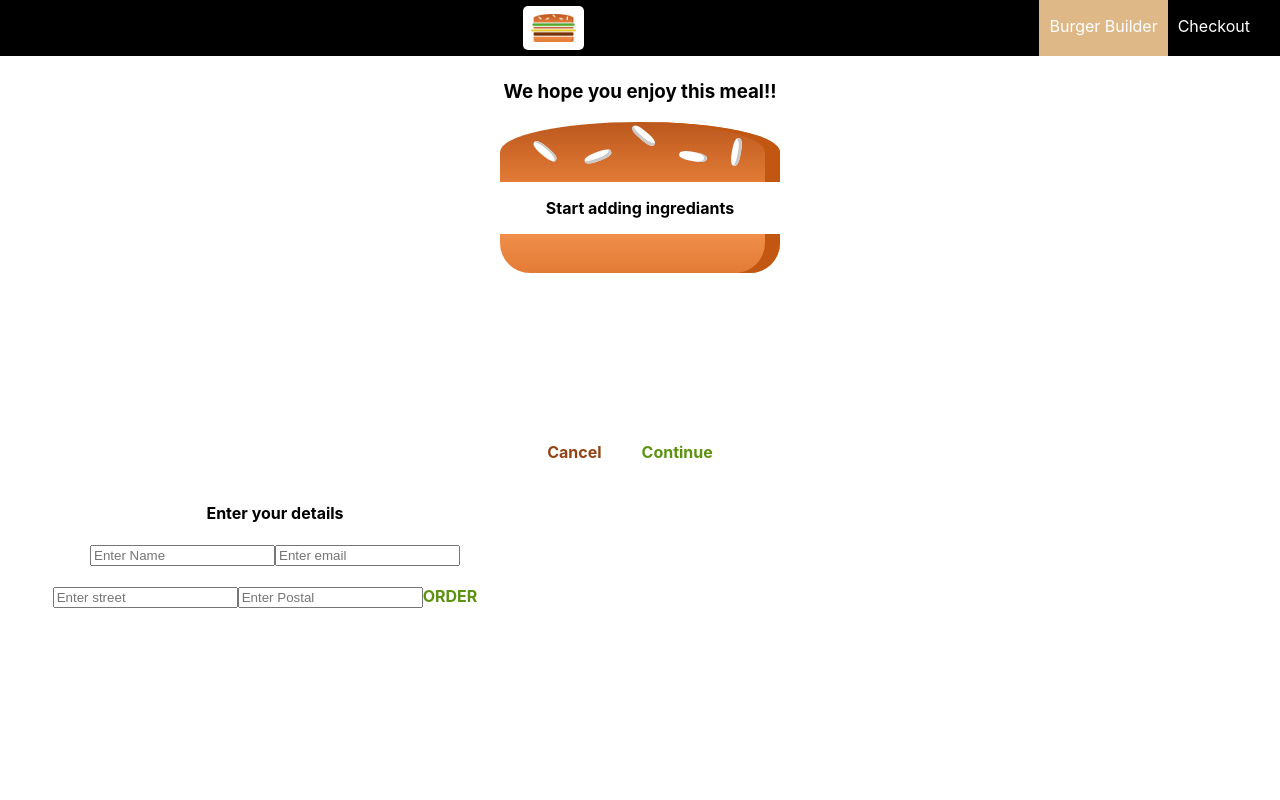
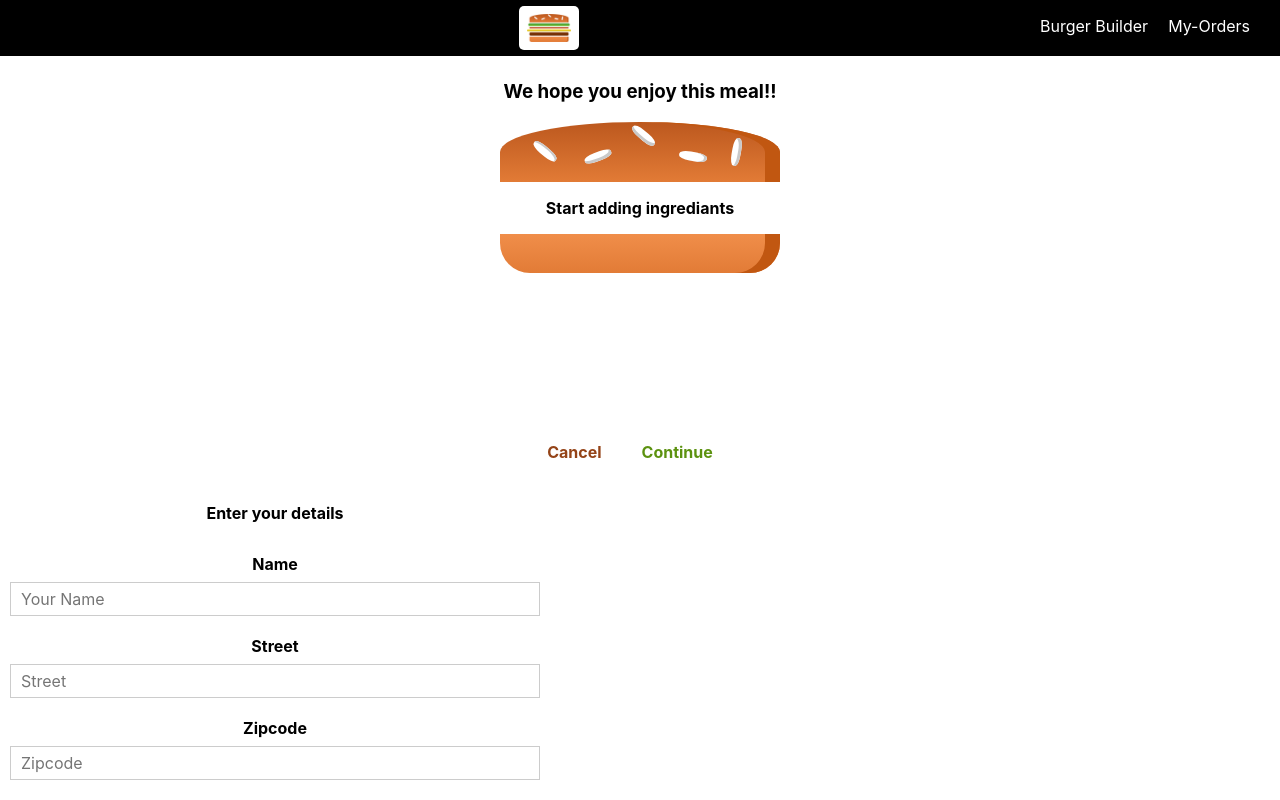
Before and after one commit to nehakhatriya/Burger-app, a React (Create React App) app: page /checkout in a window 1280 px wide. Both pictures are taken after a click on the button "Continue". Shown: the top 800 px of the page. Built offline with nearby package versions, Linux system fonts and the light colour scheme.

Commit message:
added order summary and form

```diff
--- a/src/App.js
+++ b/src/App.js
@@ -4,6 +4,7 @@ import BurgerBuilder from './components/Container/BurgerBuilder/BurgerBuilder';
 import Checkout from './components/CheckoutSummary/Checkout'
 import {BrowserRouter} from 'react-router-dom';
 import {Route} from 'react-router-dom'
+import Orders from './components/Orders/Orders'
 
 function App() {
   return (
@@ -11,6 +12,7 @@ function App() {
     <div >
        <Layout>
          <Route path="/checkout" component={Checkout}/>
+         <Route path="/my-orders" component={Orders}/>
          <Route path="/" exact component={BurgerBuilder}/>
 
        </Layout>
--- a/src/components/CheckoutSummary/ContactData.js
+++ b/src/components/CheckoutSummary/ContactData.js
@@ -3,53 +3,99 @@ import Button from '../Layout/UI/button'
 import classes from './ContactData.module.css'
 import axios from 'axios'
 import Spinner from '../Layout/UI/spinner'
+import Input from '../Layout/UI/Input'
 
-class ContactData extends Component{
-    state={
-        loading:false
+class ContactData extends Component {
+    state = {
+        orderForm: {
+
+                Name: {
+                    elementType: "input",
+                    elementCongif: { type: "text", placeholder: 'Your Name' },
+                    value: ''
+                },
+                Street: {
+                    elementType: "input",
+                    elementCongif: { type: "text", placeholder: 'Street' },
+                    value: ''
+                },
+                Zipcode: {
+                    elementType: "input",
+                    elementCongif: { type: "text", placeholder: 'Zipcode' },
+                    value: ''
+                },
+                Country: {
+                    elementType: "input",
+                    elementCongif: { type: "text", placeholder: 'Country' },
+                    value: ''
+                },
+                Email: {
+                    elementType: "input",
+                    elementCongif: { type: "email", placeholder: 'Your email' },
+                    value: ''
+                },
+                Deliverymethod: {
+                    elementType: "select",
+                    elementCongif: { options: [{ value: 'fastest', displayValue: 'Fastest' },
+                                 { value: 'cheapest', displayValue: 'Cheapest' }]},
+                    value:''
+            }
+        },
+        loading: false
+
+}
+orderhandler = (ev) => {
+    ev.preventDefault();
+    this.setState({ loading: true })
+    const order = {
+        ingredients: this.props.ingredients,
+        price: this.props.totalPrice,
+        customer: {
+            name: "neha khatriya",
+            address: {
+                street: "ankur",
+                zipcode: '452010',
+                country: "India"
+            },
+            email: "nehakhatriya@yahoo.com",
+
+        },
+        deliverymethod: "fastest"
+    }
+    axios.post("/orders.json", order)
+        .then(res => {
+            this.setState({ loading: false })
+            this.props.history.push('/')
+        })
+        .catch(error => this.setState({ loading: false }))
+
+}
+
+inputChangedHandler=(event, inputIdentifier)=>{
+    console.log(event.target.value)
+
+}
+render() {
+
+    let input=[];
+    for(let key in this.state.orderForm){
+        input.push({ id:key, config:this.state.orderForm[key]})
     }
 
-orderhandler=(ev)=>{
-    ev.preventDefault();
-   this.setState({loading:true})
-         const order={
-             ingredients:this.props.ingredients,
-             price:this.props.totalPrice,
-             customer:{
-                 name:"neha khatriya",
-                 address:{
-                     street:"ankur",
-                     zipcode:'452010',
-                 country:"India"
-                 },
-                 email:"nehakhatriya@yahoo.com",
+    let form = (<form>
+        {input.map(element=>{
+           return <Input label={element.id} changed={(event)=>this.inputChangedHandler()} elementType={element.config.elementType} elementConfig={element.config.elementCongif} value={element.config.value}></Input>
 
-             },
-             deliverymethod:"fastest"
-         }
-         axios.post("/orders.json",order)
-         .then(res=>{
-             this.setState({loading:false})
-             this.props.history.push('/')
-            }   )
-         .catch(error=>this.setState({loading:false}))
-
-}
-render(){
-    let form=( <form>
-        <input type="text" name="name" placeholder="Enter Name"></input>
-        <input type="email"  name="email" placeholder="Enter email"></input>
-        <input type="text"  name="street" placeholder="Enter street"></input>
-        <input type="text"  name="postal" placeholder="Enter Postal"></input>
+        })}
         <Button btnType="Success" click={this.orderhandler}>ORDER</Button>
     </form>);
-    if(this.state.loading){
-        form=<Spinner/>
+    if (this.state.loading) {
+        form = <Spinner />
     }
-      return (
+    return (
         <div className={classes.ContactData}>
             <h4>Enter your details</h4>
-           {form}
+            {form}
         </div>
     )
 }
--- a/src/components/CheckoutSummary/ContactData.module.css
+++ b/src/components/CheckoutSummary/ContactData.module.css
@@ -2,6 +2,7 @@
     margin:20px auro;
     width: 80%;
     text-align:center;
+    box-sizing: border-box;
 }
 
 @media (min-width: 600px){
--- /dev/null
+++ b/src/components/Layout/UI/Input.js
@@ -0,0 +1,33 @@
+import React from 'react'
+import classes from './Input.module.css'
+const Input = (props) => {
+    let inputElement = null;
+
+    switch (props.elementType) {
+        case 'input':
+            inputElement = <input onChange={props.changed} className={classes.InputElement} {...props.elementConfig} value={props.value} />
+            break;
+        case 'textarea':
+            inputElement = <textarea onChange={props.changed} className={classes.InputElement} {...props.elementConfig} value={props.value} />
+            break;
+        case 'select':
+            inputElement = (<select onChange={props.changed} className={classes.InputElement} value={props.value}>
+                {props.elementConfig.options.map(el=>{
+                    return <option key={el.value} value={el.value}>{el.displayValue}</option>
+                })}
+            </select>)
+            break;
+        default:
+            inputElement = <input onChange={props.changed} className={classes.InputElement} {...props.elementConfig} value={props.value} />
+    }
+
+    return (
+        <div className={classes.Input}>
+            <label className={classes.Label}>{props.label}</label>
+            {inputElement}
+        </div>
+    )
+
+}
+
+export default Input;
--- /dev/null
+++ b/src/components/Layout/UI/Input.module.css
@@ -0,0 +1,27 @@
+.Input{
+width:100%;
+padding:10px;
+box-sizing: border-box;
+}
+
+.Label{
+    font-weight: bold;
+    display: block;
+    margin-bottom:8px;
+}
+
+.InputElement{
+    outline:none;
+    border: 1px solid #ccc;
+    background-color:white;
+   font:inherit;
+   padding: 6px 10px;
+   display:block;
+   width:100%;
+   box-sizing:border-box;
+}
+.InputElement:focus{
+    outline:none;
+    background-color:  #ccc;
+
+}
--- a/src/components/Navigation/NavigationItems/NavigationItem.js
+++ b/src/components/Navigation/NavigationItems/NavigationItem.js
@@ -1,8 +1,11 @@
 import React from 'react'
 import classes from './NavigationItem.module.css'
+import {NavLink}  from 'react-router-dom'
 const navigationItem=(props)=>{
 return(
-        <li className={classes.NavigationItem}>  <a href={props.link} className={props.active?classes.active:null}>{props.children}</a></li>
+        <li className={classes.NavigationItem}>
+         <NavLink to={props.link} exact>{props.children}</NavLink>
+        </li>
 )
 }
 export default navigationItem
--- a/src/components/Navigation/NavigationItems/NavigationItems.js
+++ b/src/components/Navigation/NavigationItems/NavigationItems.js
@@ -6,7 +6,7 @@ const navigationItems=(props)=>{
 return(
     <ul className={classes.NavigationItems}>
       <NavigationItem active link="/">Burger Builder</NavigationItem>
-      <NavigationItem  link="/">Checkout</NavigationItem>
+      <NavigationItem  link="/my-orders">My-Orders</NavigationItem>
     </ul>
 )
 }
--- /dev/null
+++ b/src/components/Orders/Order.js
@@ -0,0 +1,22 @@
+import React from 'react'
+const Order = (props) => {
+
+    const ingredients = []
+    for (let igName in props.ingredients) {
+
+        ingredients.push({ name: igName, amount: props.ingredients[igName] })
+    }
+
+    const outputig=ingredients.map(ig=>{
+        return <span>{ig.name} ( {ig.amount} )</span>
+    })
+    return (
+
+        <div className="container">
+            <div>{outputig}</div>
+            <p><strong>Price: {Math.floor(props.price)}</strong></p>
+        </div>
+    )
+}
+
+export default Order
--- /dev/null
+++ b/src/components/Orders/Orders.js
@@ -0,0 +1,36 @@
+import React, { Component } from 'react'
+import axios from 'axios'
+import Order from './Order'
+import withErrorHandler from '../Layout/UI/withExceptionHandling'
+
+class Orders extends Component {
+
+    state={
+        orders:[]
+    }
+    componentDidMount(){
+
+        axios.get("/orders.json")
+        .then(response=>{
+             console.log(response.data)
+             const fetchedOrder=[]
+             for(let key in response.data){
+                 fetchedOrder.push({...response.data[key], id:key})
+             }
+
+            this.setState({orders:fetchedOrder})
+        })
+    }
+
+
+    render() {
+        return (
+            <div style={{textAlign:"center"}}>
+                <h2>Your Orders</h2>
+                {this.state.orders.map(el=><Order key={el.id} ingredients={el.ingredients} price={el.price}/>)}
+            </div>
+        )
+    }
+}
+
+export default withErrorHandler(Orders,axios);
```
